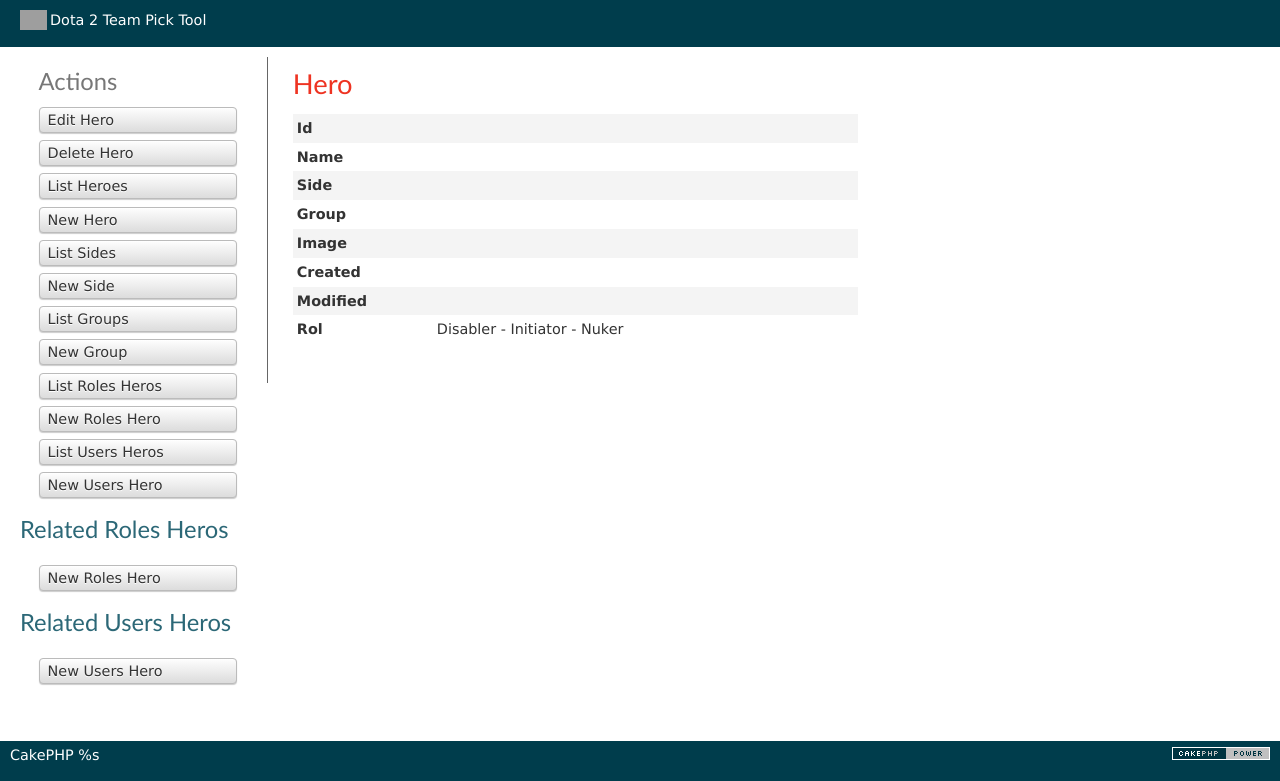
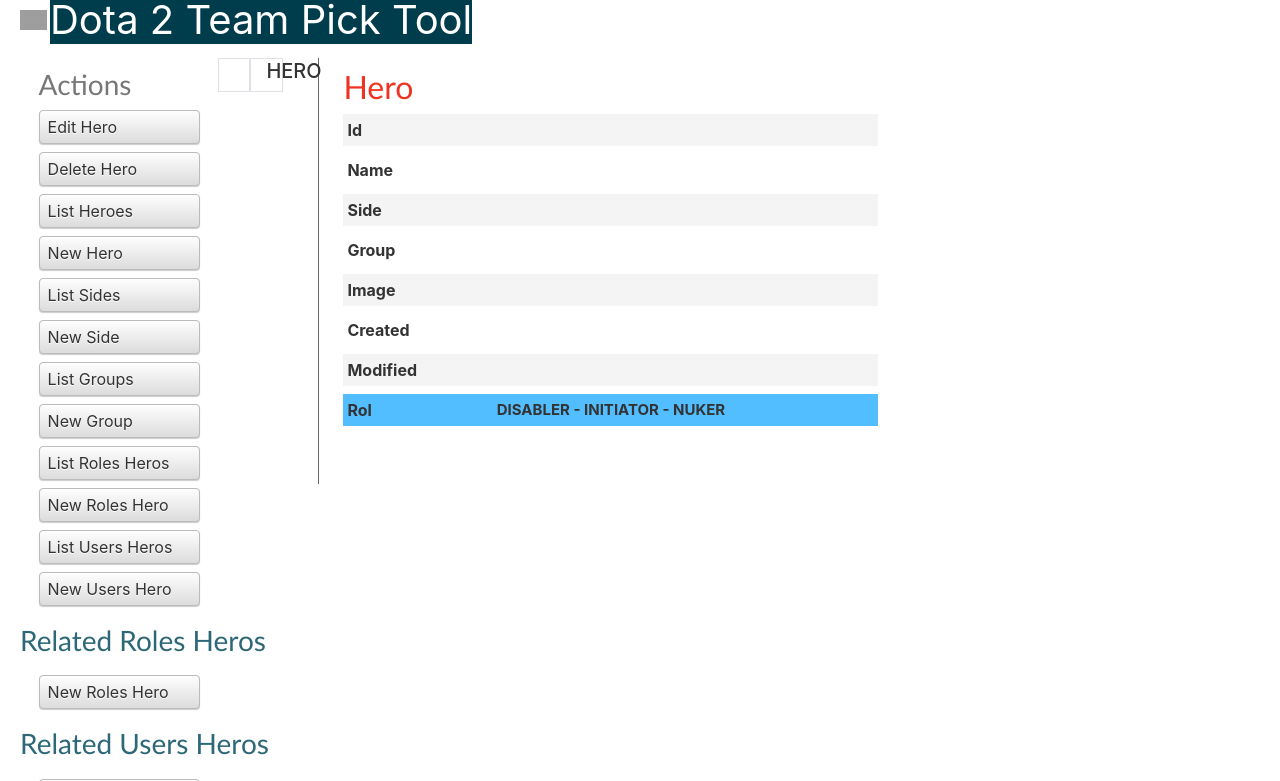
Before and after one commit to jegasmlm/dotadev, a CakePHP app: the page made by app/View/Heroes/view.ctp in a window 1280 px wide. Shown: the top 781 px of the page. Run offline with PHP 8.4 and a stand-in for CakePHP, Linux system fonts and the light colour scheme; the template is opened without the code that fills it, so the values that code supplies are empty; some libraries are stand-ins or nearby versions; grey boxes are pictures that could not be loaded.

Commit message:
New interface 1

```diff
--- a/app/View/Heroes/view.ctp
+++ b/app/View/Heroes/view.ctp
@@ -61,6 +61,34 @@
 		<li><?php echo $this->Html->link(__('List Users Heros'), array('controller' => 'users_heros', 'action' => 'index')); ?> </li>
 		<li><?php echo $this->Html->link(__('New Users Hero'), array('controller' => 'users_heros', 'action' => 'add')); ?> </li>
 	</ul>
+</div>
+<div class="container">
+    <div class="row">
+        <div class="col-md-2 table-bordered">
+            <?php echo h($hero['Hero']['image']); ?>
+        </div>
+        <div class="col-md-4 table-bordered">
+            <div>
+                <h5>HERO</h5>
+            </div>
+            <div>
+                <h1><?php echo h($hero['Hero']['name']); ?></h1>
+            </div>
+            <div>
+                <?php echo $this->Html->link($hero['Side']['name'], array('controller' => 'sides', 'action' => 'view', $hero['Side']['id'])); ?>
+            </div>
+            <div>
+                <?php echo $this->Html->link($hero['Group']['name'], array('controller' => 'groups', 'action' => 'view', $hero['Group']['id'])); ?>
+            </div>
+            <div>
+                <div class="bestRol">
+                    <?php for($i=0;$i<3;$i++)
+                        echo $topHeroRoles[$i]['Role']['name']." ";
+                    ?>
+                </div>
+            </div>
+        </div>
+    </div>
 </div>
 <div class="related">
 	<h3><?php echo __('Related Roles Heros'); ?></h3>
--- a/app/View/Layouts/default.ctp
+++ b/app/View/Layouts/default.ctp
@@ -29,9 +29,7 @@ $cakeVersion = __d('cake_dev', 'CakePHP %s', Configure::version())
 		echo $this->Html->meta('icon');
 
 		echo $this->Html->css('cake.generic');
-
-        //echo $this->Html->css(array('bootstrap-theme','cake.generic','styles'));
-
+        echo $this->Html->css("bootstrap");
 		echo $this->Html->css('dota');
 
 
--- a/app/webroot/css/dota.css
+++ b/app/webroot/css/dota.css
@@ -3,3 +3,10 @@
     background-size: contain;
     background-repeat: no-repeat;
 }
+.bestRol{
+    font-size: 15px;
+    text-transform: uppercase;
+    background-color: #52bdff;
+    text-align: center;
+    font-weight: bold;
+}
```
